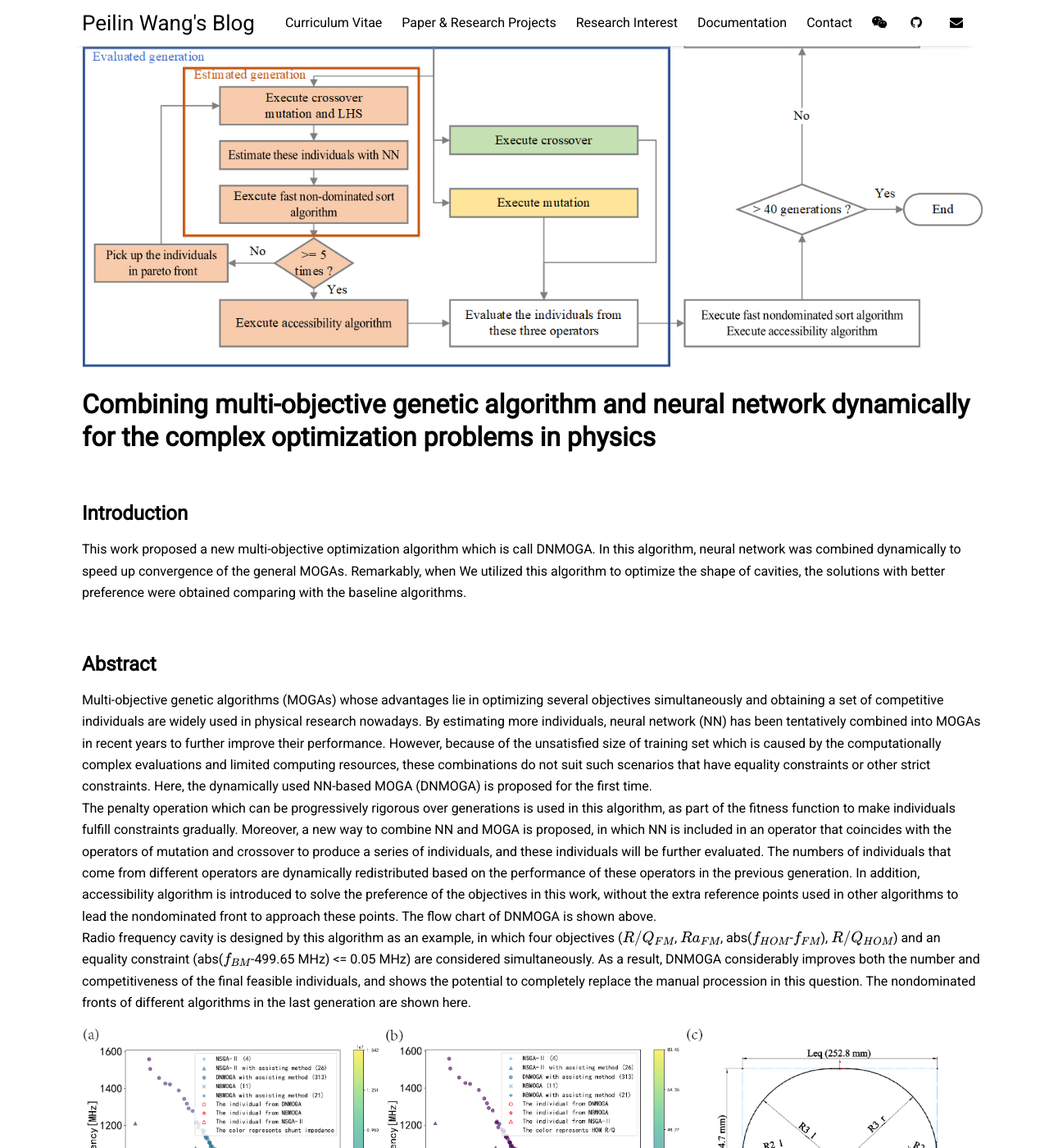
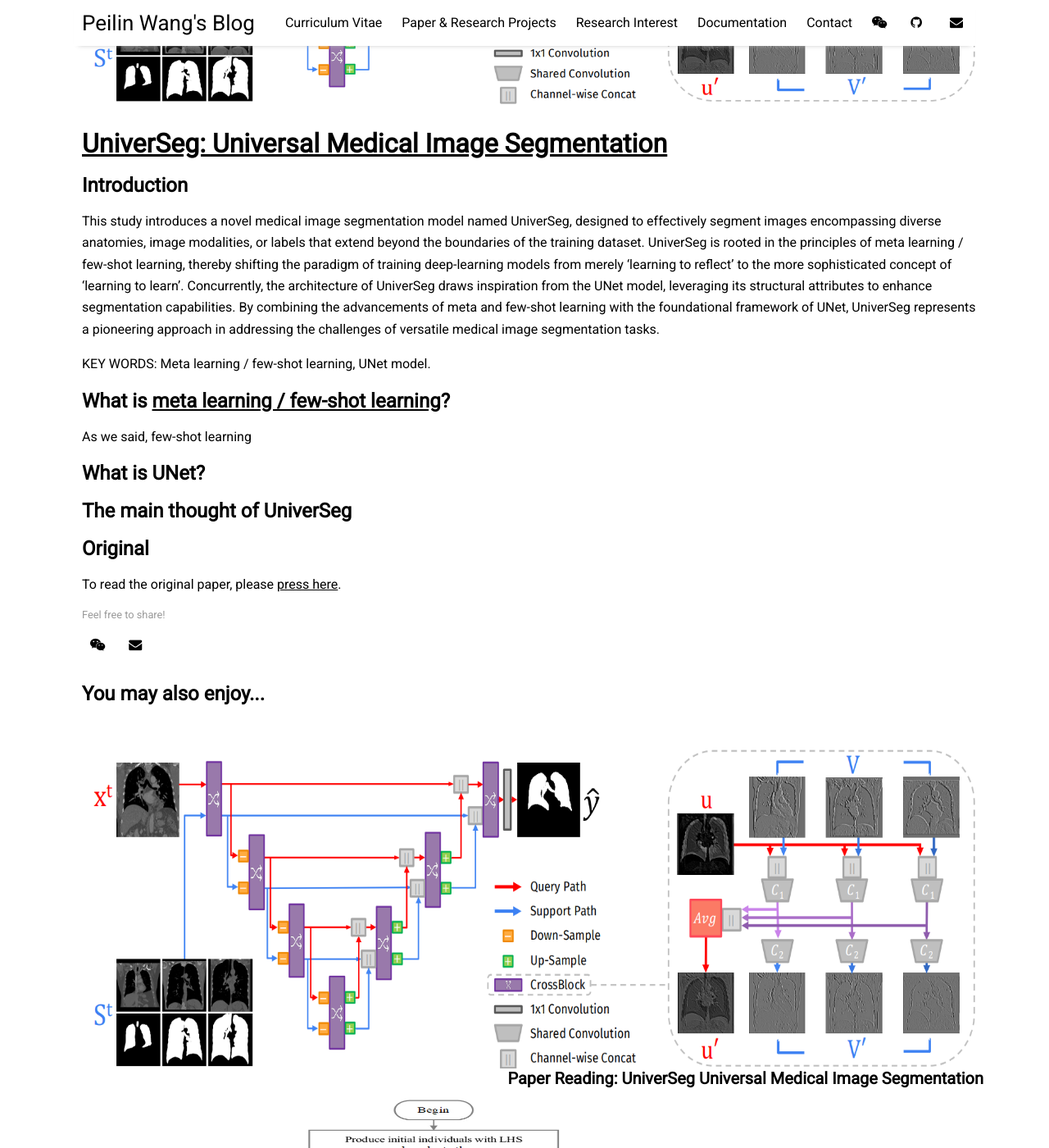
Before and after one commit to peilin-wang-git/peilin-wang-git.github.io, a Jekyll site: the page built from _posts/2023-07-28-paper-AAA.md, in a window 1280 px wide and 1400 px high, scrolled down 369 px. Shown: the whole window at 82% size. Built offline with Jekyll 4.4.1, drawn with Linux system fonts in a browser that asks for light colours; nearby versions of some CDN libraries; formulas are drawn with MathJax 3; some of the changed text lies outside the part shown.

Commit message:
Update 2023-07-28-paper-AAA.md

```diff
--- a/_posts/2023-07-28-paper-AAA.md
+++ b/_posts/2023-07-28-paper-AAA.md
@@ -1,38 +1,27 @@
 ---
 layout: post
-title: "AAA"
+title: "Paper Reading: UniverSeg Universal Medical Image Segmentation"
 author: "Peilin Wang"
 categories: RP
 tags: [RP,documentation]
-image: paper1-1.jpg
+image: paper-reading-1-1.jpg
 ---
 
-# Combining multi-objective genetic algorithm and neural network dynamically for the complex optimization problems in physics
-<br/>
+# [UniverSeg: Universal Medical Image Segmentation](https://universeg.csail.mit.edu/)
+
 ## Introduction
 
-This work proposed a new multi-objective optimization algorithm which is call DNMOGA. In this algorithm, neural network was combined dynamically to speed up convergence of the general MOGAs. Remarkably, when We utilized this algorithm to optimize the shape of cavities, the solutions with better preference were obtained comparing with the baseline algorithms.
+This study introduces a novel medical image segmentation model named UniverSeg, designed to effectively segment images encompassing diverse anatomies, image modalities, or labels that extend beyond the boundaries of the training dataset. UniverSeg is rooted in the principles of meta learning / few-shot learning, thereby shifting the paradigm of training deep-learning models from merely 'learning to reflect' to the more sophisticated concept of 'learning to learn'. Concurrently, the architecture of UniverSeg draws inspiration from the UNet model, leveraging its structural attributes to enhance segmentation capabilities. By combining the advancements of meta and few-shot learning with the foundational framework of UNet, UniverSeg represents a pioneering approach in addressing the challenges of versatile medical image segmentation tasks.
 
-<br/>
-## Abstract
+KEY WORDS: Meta learning / few-shot learning, UNet model.
 
-Multi-objective genetic algorithms (MOGAs) whose advantages lie in optimizing several objectives simultaneously and obtaining a set of competitive individuals are widely used in physical research nowadays. By estimating more individuals, neural network (NN) has been tentatively combined into MOGAs in recent years to further improve their performance. However, because of the unsatisfied size of training set which is caused by the computationally complex evaluations and limited computing resources, these combinations do not suit such scenarios that have equality constraints or other strict constraints. Here, the dynamically used NN-based MOGA (DNMOGA) is proposed for the first time.
-<br/>
-The penalty operation which can be progressively rigorous over generations is used in this algorithm, as part of the fitness function to make individuals fulfill constraints gradually. Moreover, a new way to combine NN and MOGA is proposed, in which NN is included in an operator that coincides with the operators of mutation and crossover to produce a series of individuals, and these individuals will be further evaluated. The numbers of individuals that come from different operators are dynamically redistributed based on the performance of these operators in the previous generation. In addition, accessibility algorithm is introduced to solve the preference of the objectives in this work, without the extra reference points used in other algorithms to lead the nondominated front to approach these points. The flow chart of DNMOGA is shown above.
-<br/>
-Radio frequency cavity is designed by this algorithm as an example, in which four objectives ($$R/Q_{FM}$$, $$Ra_{FM}$$, abs($$f_{HOM}$$-$$f_{FM}$$), $$R/Q_{HOM}$$) and an equality constraint (abs($$f_{BM}$$-499.65 MHz) <= 0.05 MHz) are considered simultaneously. As a result, DNMOGA considerably improves both the number and competitiveness of the final feasible individuals, and shows the potential to completely replace the manual procession in this question. The nondominated fronts of different algorithms in the last generation are shown here.
-![Profile Picture](https://github.com/peilin-wang-git/peilin-wang-git.github.io/raw/main/assets/img/paper1-2.jpg)
-Then the individuals that have the similar frequency of the HOM are signaled and picked up from different algorithms. The indicators of these individuals are shown in the table below, in which the advantage of DNMOGA can be discovered. The $$R/Q_{FM}$$ is improved by about 24% and 14% compared with using the NBMOGA and NSGA-II, while the $$Ra_{FM}$$ is increased by approximately 55% and 22% respectively. Besides, only the $$R/Q_{HOM}$$ that comes from the individual of DNOMGA tends to zero, which is beneficial for further analysis of HOM. The geometric parameters of the individual from DNMOGA are shown in the last sub-figure above.
+## What is [meta learning / few-shot learning](https://www.youtube.com/watch?v=UkQ2FVpDxHg&list=PLvOO0btloRnuGl5OJM37a8c6auebn-rH2&index=1&t=3s)?
+As we said, few-shot learning
 
-Algorithm             | $$R/Q_{FM}$$ [Ω]      | $$Ra_{FM}$$ [MΩ]      | $$f_{HOM}$$ [MHz]     | $$R/Q_{HOM}$$ [Ω]
-:-------------------: | :-------------------: | :-------------------: | :-------------------: | :--------------------:
-DNMOGA                | 324.72                | 12.15                 | 826.75                | 8.28E-7
-NBMOGA                | 261.09                | 7.82                  | 806.46                | 9.46
-NSGA-II               | 284.54                | 9.93                  | 800.56                | 18.58
+## What is UNet?
 
-In general, DNMOGA is instructive for dealing with the complex situations of strict constraints and preference in multi-objective optimization problems in physics.
+## The main thought of UniverSeg
 
-<br/>
-## Read the original
+## Original
 
-To read the original paper, please [press here](https://www.nature.com/articles/s41598-023-27478-7).
+To read the original paper, please [press here](https://universeg.csail.mit.edu/).
```
